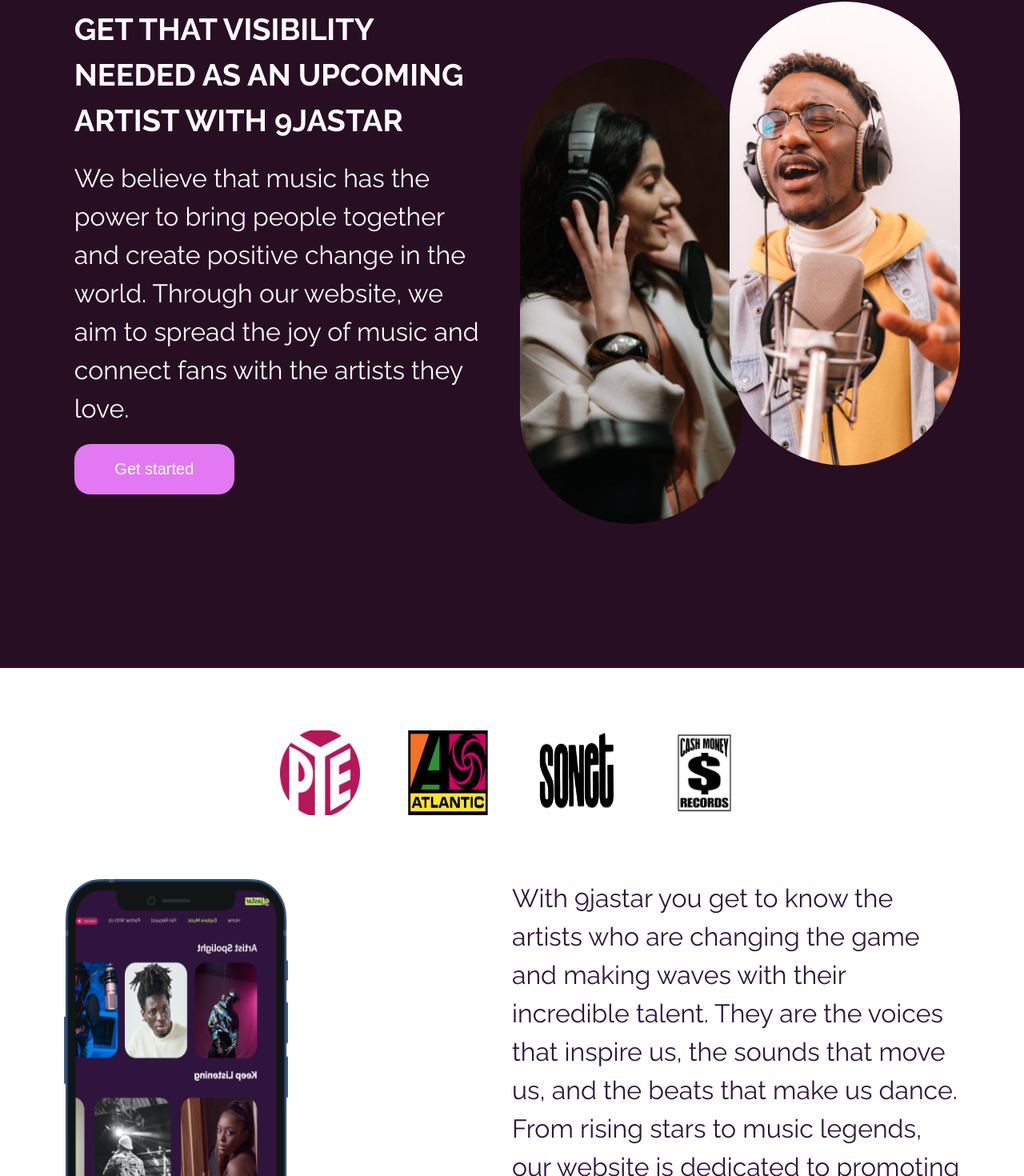
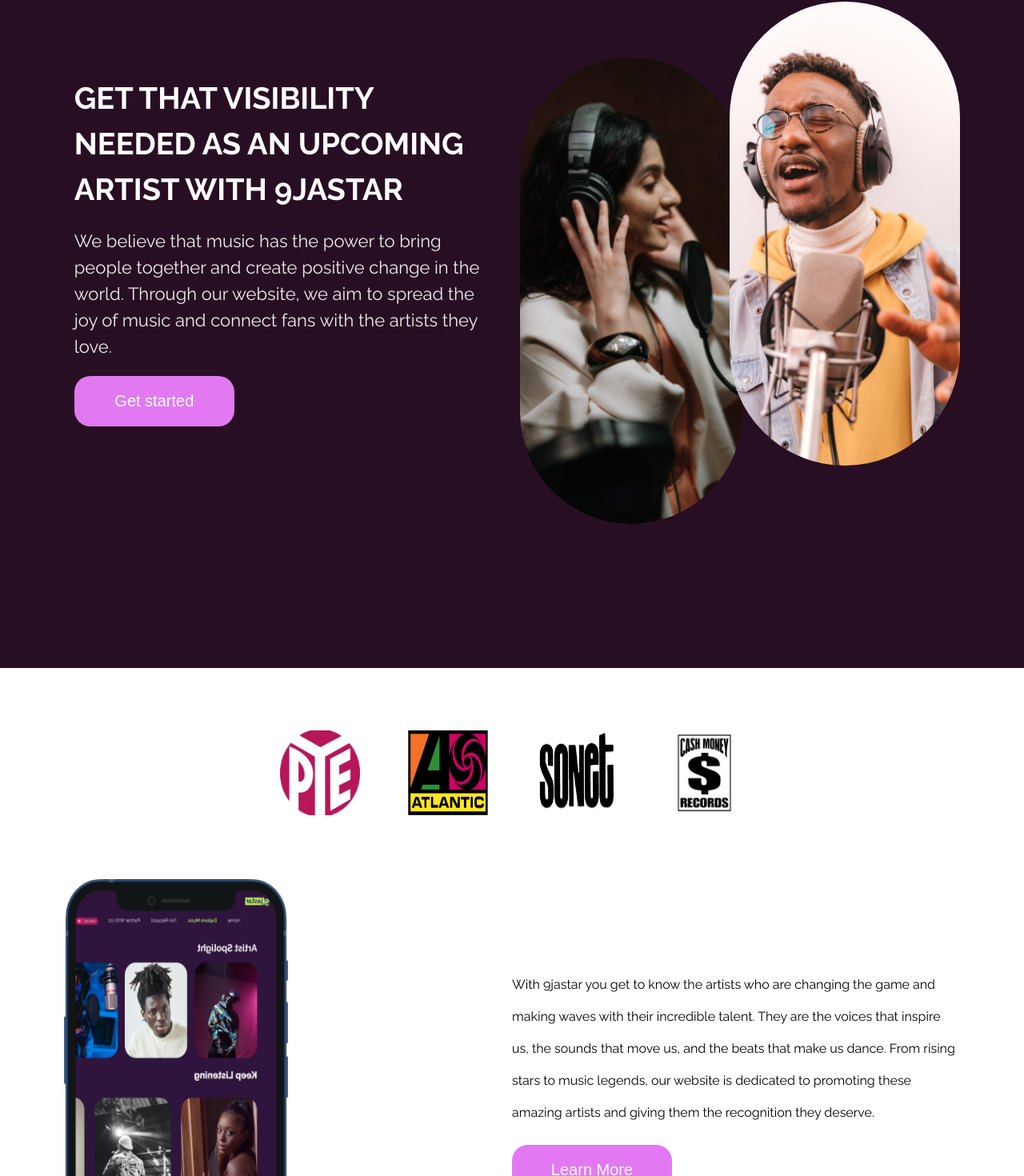
Before and after one commit to Hazzan180/ninegastar, a React (Create React App) app: page / in a window 1280 px wide. Shown: the part 154-1624 px from the top of the page at 80% size. Built offline with nearby package versions, Linux system fonts and the light colour scheme; no server answers.

Commit message:
new changes

```diff
--- a/src/Routes/Dasboard/Dashboard.route.jsx
+++ b/src/Routes/Dasboard/Dashboard.route.jsx
@@ -85,7 +85,10 @@ export const DashboardHeader = () => {
           <div className="aimage-container center">
           <img className="dashboard-image" src={about2} alt={about}></img>
           </div>
-          <NavLink to="" className="alink ">
+
+          <NavLink to="#" className="alink "
+            onClick={() => window.location = 'mailto:9jastar11@gmail.com'}
+          >
              <h3>Support</h3>
           </NavLink>
         </div>
--- a/src/Routes/Home/Home.route.jsx
+++ b/src/Routes/Home/Home.route.jsx
@@ -26,7 +26,7 @@ export const Hero = () => {
         <h1 className="text-col-white">
           GET THAT VISIBILITY NEEDED AS AN UPCOMING ARTIST WITH 9JASTAR
         </h1>
-        <p className="wetext">
+        <p className="text-col-grey-light">
           We believe that music has the power to bring people together and
           create positive change in the world. Through our website, we aim to
           spread the joy of music and connect fans with the artists they love.
--- a/src/Routes/Home/Home.styles.css
+++ b/src/Routes/Home/Home.styles.css
@@ -13,10 +13,6 @@ button {
   width: 90%;
 }
 
-.wetext{
-  font-size: 2rem;
-  color: #fff;
-}
 
 .text-col-white {
   font-size: 38px;
--- a/src/components/Artistssays/Slider.jsx
+++ b/src/components/Artistssays/Slider.jsx
@@ -45,7 +45,7 @@ const Slider = () => {
                 }
                 return (
                     <article className={position} key={id}>
-                        <h1 className='ww'>{quote}</h1>
+                        <p className="text-col-#391341">{quote}</p>
                         <div>
                         <img src={image} className="person-img"></img>
                         </div>
--- a/src/components/Sponsor/Sponsor.jsx
+++ b/src/components/Sponsor/Sponsor.jsx
@@ -16,7 +16,7 @@ const Sponsor = () => {
           <img src="images/phone.png" ></img>
         </div>
         <div className='phone-text'>
-          <p>With 9jastar you get to know the artists who are changing the game and
+          <p  className="text-col-#391341">With 9jastar you get to know the artists who are changing the game and
           making waves with their incredible talent. They are the voices that
           inspire us, the sounds that move us, and the beats that make us dance.
           From rising stars to music legends, our website is dedicated to
--- a/src/components/Sponsor/sponsorStyle.css
+++ b/src/components/Sponsor/sponsorStyle.css
@@ -20,7 +20,6 @@
     display: flex;
     justify-content: space-between;
     padding: 5rem;
-
   }
 
   .phone-img {
@@ -34,12 +33,11 @@
 
   .phone-text{
     width: 50%;
+    margin-top: 10%;
+    line-height: 40px;
   }
 
-  .phone-text p{
-    font-size: 2rem;
-    color: #30143D;
-  }
+
 
   .phone-btn{
     border: none;
--- a/src/components/navbar/Navbar.component.jsx
+++ b/src/components/navbar/Navbar.component.jsx
@@ -239,7 +239,9 @@ export const Footer = () => {
         <h3>Community</h3>
       </NavLink>
 
-      <NavLink to="9jastar11@gmail.com" className="link ">
+      <NavLink to="#" className="link "
+      onClick={() => window.location = 'mailto:9jastar11@gmail.com'}
+      >
         <h3>Get Support</h3>
       </NavLink>
      </div>
```
